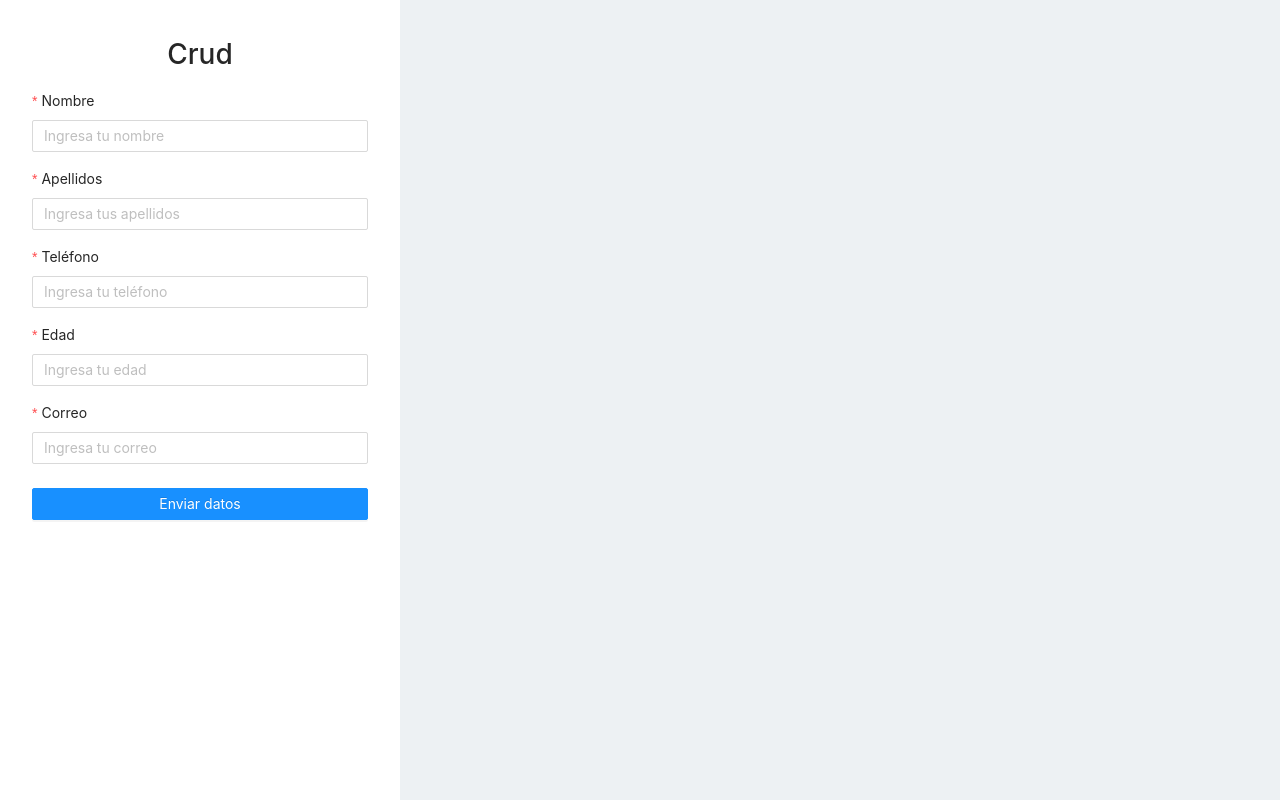
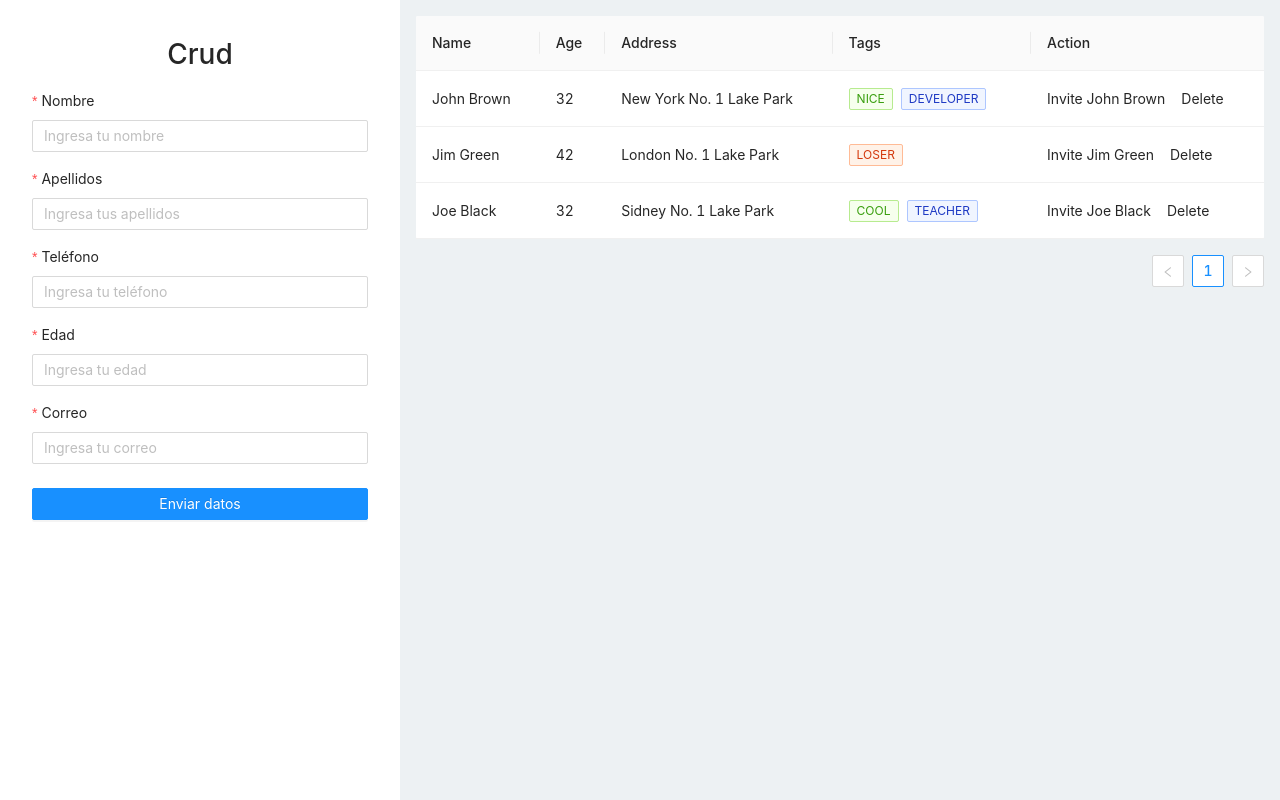
Before and after one commit to maumarcastil/crud_diplomado, a Next.js app: page / in a window 1280 px wide. Built offline with nearby package versions, Linux system fonts and the light colour scheme.

Commit message:
feat: table for register user

```diff
--- /dev/null
+++ b/components/Table/Table.module.css
@@ -0,0 +1,4 @@
+.container {
+  width: 100%;
+  margin: 1rem;
+}
--- /dev/null
+++ b/components/Table/Table.tsx
@@ -0,0 +1,103 @@
+import React from 'react'
+import { Table, Tag, Space } from 'antd'
+import type { ColumnsType } from 'antd/es/table'
+import styles from './Table.module.css'
+
+interface DataType {
+  key: string
+  name: string
+  age: number
+  address: string
+  tags: string[]
+}
+
+const TableList = () => {
+  const data: DataType[] = [
+    {
+      key: '1',
+      name: 'John Brown',
+      age: 32,
+      address: 'New York No. 1 Lake Park',
+      tags: ['nice', 'developer'],
+    },
+    {
+      key: '2',
+      name: 'Jim Green',
+      age: 42,
+      address: 'London No. 1 Lake Park',
+      tags: ['loser'],
+    },
+    {
+      key: '3',
+      name: 'Joe Black',
+      age: 32,
+      address: 'Sidney No. 1 Lake Park',
+      tags: ['cool', 'teacher'],
+    },
+  ]
+
+  const columns: ColumnsType<DataType> = [
+    {
+      title: 'Name',
+      dataIndex: 'name',
+      key: 'name',
+      render: (text) => <a>{text}</a>,
+    },
+    {
+      title: 'Age',
+      dataIndex: 'age',
+      key: 'age',
+    },
+    {
+      title: 'Address',
+      dataIndex: 'address',
+      key: 'address',
+    },
+    {
+      title: 'Tags',
+      key: 'tags',
+      dataIndex: 'tags',
+      render: (_, { tags }) => (
+        <>
+          {tags.map((tag) => {
+            let color = tag.length > 5 ? 'geekblue' : 'green'
+            if (tag === 'loser') {
+              color = 'volcano'
+            }
+            return (
+              <Tag color={color} key={tag}>
+                {tag.toUpperCase()}
+              </Tag>
+            )
+          })}
+        </>
+      ),
+    },
+    {
+      title: 'Action',
+      key: 'action',
+      render: (_, record) => (
+        <Space size="middle">
+          <a>Invite {record.name}</a>
+          <a>Delete</a>
+        </Space>
+      ),
+    },
+  ]
+
+  return (
+    <>
+      <div className={styles.container}>
+        <Table
+          columns={columns}
+          dataSource={data}
+          style={{
+            width: '100%',
+          }}
+        />
+      </div>
+    </>
+  )
+}
+
+export default TableList
--- a/pages/index.tsx
+++ b/pages/index.tsx
@@ -2,14 +2,13 @@
 import Head from 'next/head'
 import Image from 'next/image'
 import FormRegister from '../components/Form/Form'
+import TableList from '../components/Table/Table'
 import styles from '../styles/Home.module.css'
 
 const Home: NextPage = () => {
   return (
     <div className={styles.container}>
-      <div
-        className={`${styles.main} ${styles.custom_main}`}
-      >
+      <div className={`${styles.main} ${styles.custom_main}`}>
         <FormRegister />
       </div>
 
@@ -18,8 +17,9 @@
         style={{
           backgroundColor: '#edf1f3',
         }}
-      ></div>
-
+      >
+        <TableList />
+      </div>
     </div>
   )
 }
```
